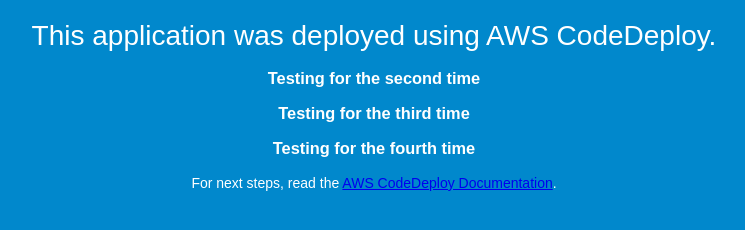
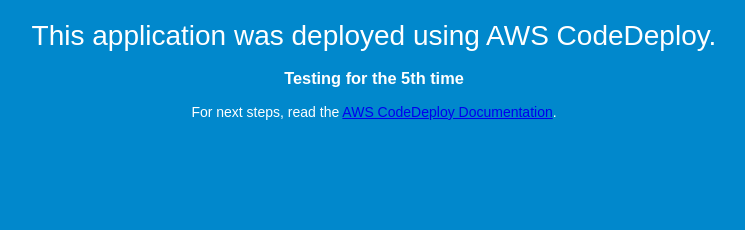
Before and after one commit to VijayKadiyam/awsCodeDeploy, a plain HTML site: page index.html in a window 1280 px wide. Shown: the part 130-360 px from the top of the page, without its empty margins (266-1011 px from the left). Drawn offline with Linux system fonts and the light colour scheme.

Commit message:
Edited Body for test 5

```diff
--- a/index.html
+++ b/index.html
@@ -28,9 +28,7 @@
   <div align="center">
     <h1>Congratulations</h1>
     <h2>This application was deployed using AWS CodeDeploy.</h2>
-    <h3>Testing for the second time</h3>
-    <h3>Testing for the third time</h3>
-    <h3>Testing for the fourth time</h3>
+    <h3>Testing for the 5th time</h3>
     <p>For next steps, read the <a href="http://aws.amazon.com/documentation/codedeploy">AWS CodeDeploy Documentation</a>.</p>
   </div>
 </body>
```
